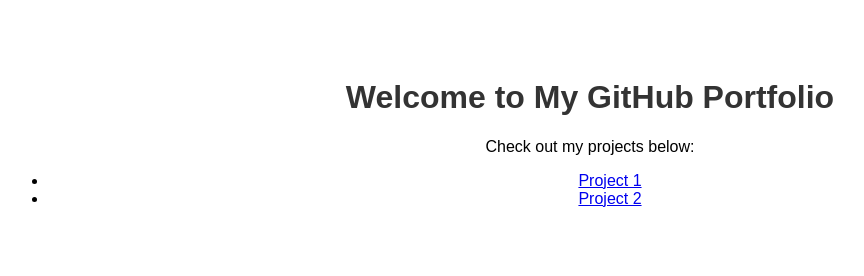
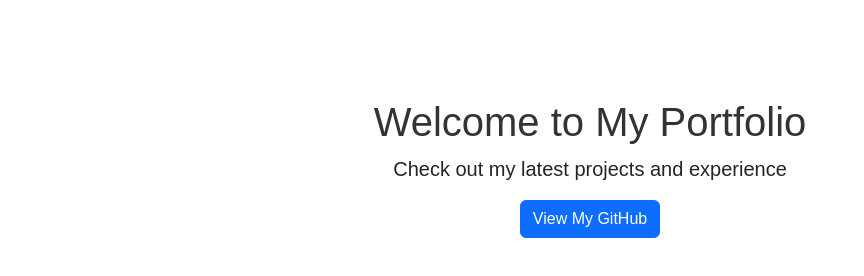
Before and after one commit to jdoa207/jdoa207.github.io, a plain HTML site: page index.html in a window 1280 px wide. Shown: the whole page, without its empty margins (50-914 px from the left). Drawn offline with nearby package versions, Linux system fonts and the light colour scheme.

Commit message:
adding Bootstrap

```diff
--- a/index.html
+++ b/index.html
@@ -1,6 +1,7 @@
 <!DOCTYPE html>
 <html lang="en">
 <head>
+    <link href="https://cdn.jsdelivr.net/npm/bootstrap@5.3.0/dist/css/bootstrap.min.css" rel="stylesheet">
     <meta charset="UTF-8">
     <meta name="viewport" content="width=device-width, initial-scale=1.0">
     <title>My Portfolio</title>
@@ -17,11 +18,10 @@
     </style>
 </head>
 <body>
-    <h1>Welcome to My GitHub Portfolio</h1>
-    <p>Check out my projects below:</p>
-    <ul>
-        <li><a href="https://github.com/jdoa207/project1">Project 1</a></li>
-        <li><a href="https://github.com/jdoa207/project2">Project 2</a></li>
-    </ul>
+    <div class="container text-center">
+        <h1 class="mt-5">Welcome to My Portfolio</h1>
+        <p class="lead">Check out my latest projects and experience</p>
+        <a href="https://github.com/jdoa207" class="btn btn-primary">View My GitHub</a>
+    </div>
 </body>
 </html>
```
